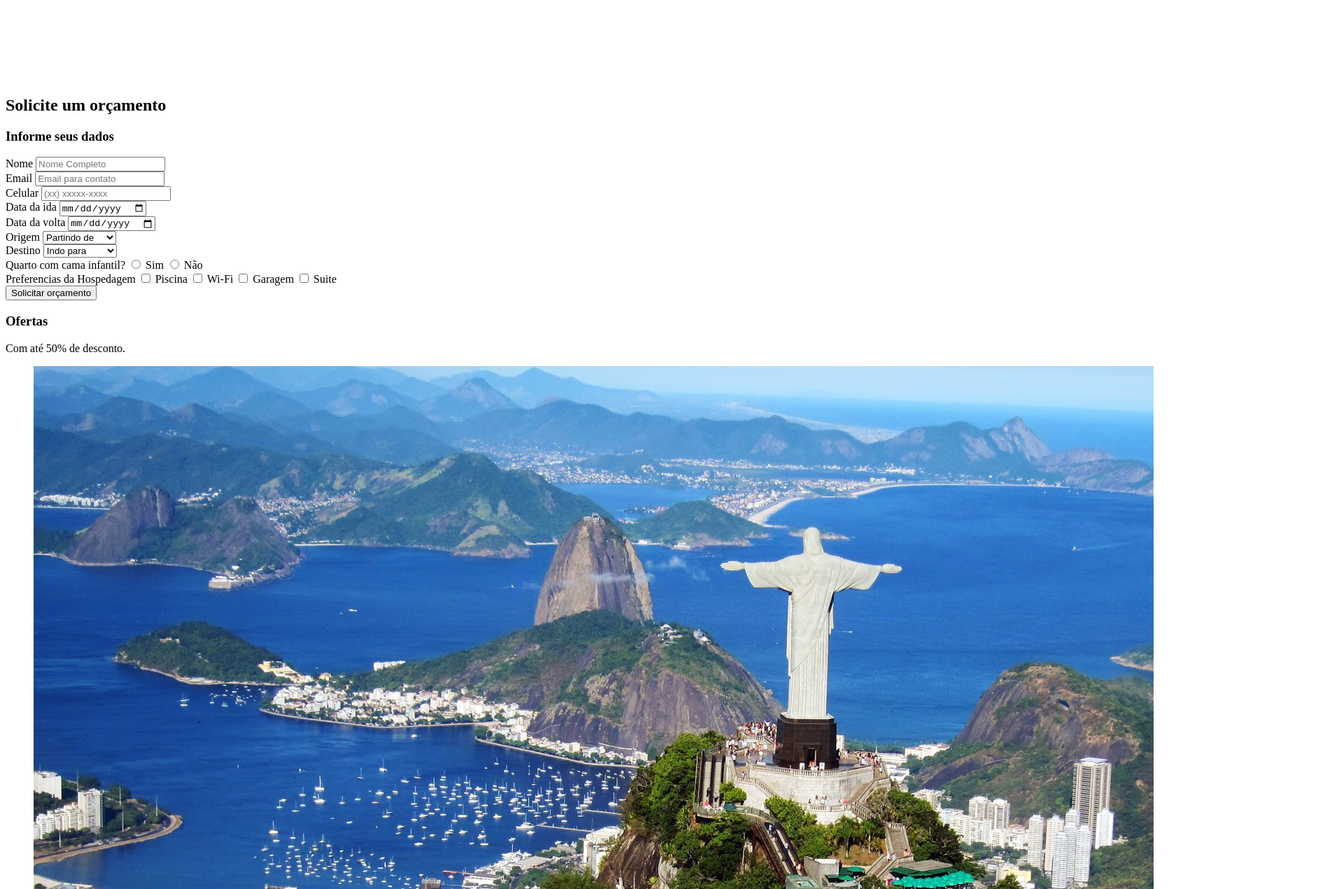
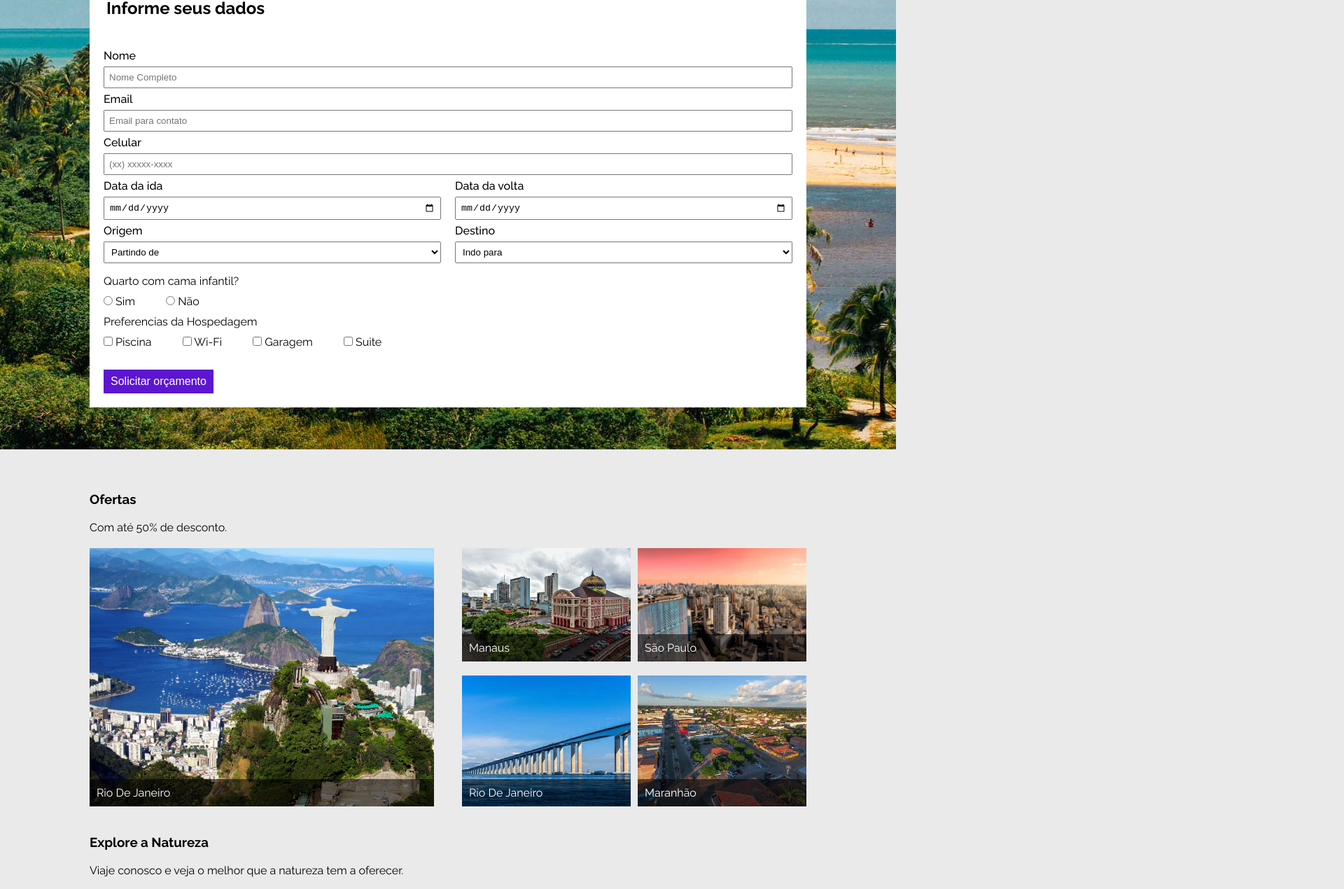
Before and after one commit to EduardoRRMalaquias/Formlario-agencia-viagem, a plain HTML site: page index.html in a window 1280 px wide. Shown: the part 179-1449 px from the top of the page at 70% size, 1920 px wide, since content can reach past the window. Drawn offline with Linux system fonts and the light colour scheme.

Commit message:
stylizacao

```diff
--- /dev/null
+++ b/css/artigos.css
@@ -0,0 +1,75 @@
+@charset "UTF-8";
+
+:root {
+  --cor-primaria: #5d15d1;
+  --cinza-claro-fundo: #eaeaea;
+}
+
+article {
+  padding: 20px;
+}
+
+.artigo {
+  margin: 40px auto;
+  display: flex;
+  flex-direction: column;
+  gap: 20px;
+}
+
+.galeria {
+  display: flex;
+  gap: 40px;
+  align-items: stretch;
+  justify-content: center;
+  flex-wrap: wrap;
+}
+
+.galeria-item {
+  flex: 1 1 360px;
+}
+
+.galeria-item img,
+figure img {
+  display: block;
+  width: 100%;
+  height: 100%;
+  object-fit: cover;
+}
+
+.galeria-interna {
+  display: grid;
+  grid-template-columns: 1fr 1fr;
+  gap: 20px 10px;
+}
+
+figure {
+  position: relative;
+  height: 100%;
+}
+
+figure figcaption {
+  width: 100%;
+  padding: 10px;
+  background-color: #0000008d;
+  position: absolute;
+  bottom: 0;
+  color: white;
+}
+
+.local-descricao {
+  background-color: white;
+  padding: 20px;
+  display: flex;
+  flex-direction: column-reverse;
+  gap: 10px;
+}
+
+.local-item {
+  height: 100%;
+}
+
+@media screen and (max-width: 540px) {
+  .galeria-interna {
+    grid-template-columns: 250px;
+  }
+}
--- /dev/null
+++ b/css/footer.css
@@ -0,0 +1,43 @@
+@charset "UTF-8";
+
+:root {
+  --cor-primaria: #5d15d1;
+  --cinza-claro-fundo: #eaeaea;
+}
+
+footer {
+  background-color: var(--cor-primaria);
+  padding: 40px 20px;
+}
+
+.container-footer {
+  display: flex;
+  justify-content: space-between;
+  flex-wrap: wrap;
+  gap: 60px;
+}
+
+.container-footer h3 {
+  color: white;
+  margin-bottom: 20px;
+}
+
+.footer-list {
+  list-style-type: none;
+  display: flex;
+  flex-direction: column;
+  justify-content: center;
+  gap: 20px;
+}
+
+.footer-list li a {
+  display: flex;
+  align-items: center;
+  text-decoration: none;
+  color: white;
+  gap: 20px;
+}
+
+.footer-list li a img {
+  width: 20px;
+}
--- /dev/null
+++ b/css/formulario.css
@@ -0,0 +1,113 @@
+@charset "UTF-8";
+
+:root {
+  --cor-primaria: #5d15d1;
+  --cinza-claro-fundo: #eaeaea;
+}
+
+main {
+  background: url(../img/bahia.jpg);
+  background-position: center;
+  background-size: cover;
+  background-repeat: no-repeat;
+  padding: 60px 20px;
+}
+
+.form-container {
+  background-color: white;
+}
+
+form {
+  padding: 20px;
+}
+
+.form-container-titulo {
+  width: 100%;
+  height: 40px;
+  display: flex;
+  align-items: center;
+  justify-content: center;
+  gap: 10px;
+  background-color: var(--cor-primaria);
+}
+
+.form-container-titulo span {
+  font-size: 1rem;
+  font-weight: bolder;
+  color: white;
+}
+
+.form-container-titulo img {
+  height: 24px;
+  transform: rotate(-45deg);
+}
+
+.form-container h3 {
+  font-size: 1.5rem;
+  font-weight: 700;
+  margin: 24px;
+}
+
+.text-form {
+  font-weight: 500;
+  flex-grow: 1;
+}
+
+.text-form input,
+.text-form select {
+  display: block;
+  width: 100%;
+  padding: 6px;
+  margin: 6px 0;
+}
+
+.form-group {
+  display: flex;
+  gap: 20px;
+}
+
+.check-form {
+  margin: 10px 0;
+}
+
+.check-form > label {
+  display: block;
+  margin: 10px 0;
+}
+
+.check-form span {
+  margin-right: 40px;
+}
+
+.btn {
+  background-color: var(--cor-primaria);
+  padding: 8px 10px;
+  margin-top: 20px;
+  font-size: 1rem;
+  font-weight: 400;
+  color: white;
+  border: none;
+  cursor: pointer;
+}
+
+.btn:hover {
+  background-color: #4200ad;
+}
+
+@media screen and (max-width: 768px) {
+  .btn {
+    width: 100%;
+  }
+}
+
+@media screen and (max-width: 540px) {
+  .form-group {
+    flex-direction: column;
+    gap: 0;
+  }
+
+  .check {
+    display: block;
+    padding: 10px 0;
+  }
+}
--- /dev/null
+++ b/css/global.css
@@ -0,0 +1,29 @@
+@charset "UTF-8";
+
+:root {
+  --cor-primaria: #5d15d1;
+  --cinza-claro-fundo: #eaeaea;
+}
+
+* {
+  margin: 0;
+  padding: 0;
+  box-sizing: border-box;
+}
+
+body {
+  background-color: var(--cinza-claro-fundo);
+  font-family: "Raleway", sans-serif;
+}
+
+.container {
+  width: 100%;
+  max-width: 1024px;
+  margin: auto;
+}
+
+@media screen and (min-width: 514px) and (max-width: 768px) {
+  .container {
+    width: 90%;
+  }
+}
--- /dev/null
+++ b/css/header.css
@@ -0,0 +1,31 @@
+@charset "UTF-8";
+
+:root {
+  --cor-primaria: #5d15d1;
+  --cinza-claro-fundo: #eaeaea;
+}
+
+header {
+  background-color: white;
+  width: 100%;
+  display: flex;
+  justify-content: flex-start;
+  padding: 10px 0;
+}
+
+.logo {
+  display: flex;
+  align-items: center;
+  gap: 10px;
+  text-decoration: none;
+  color: var(--cor-primaria);
+}
+
+.logo img {
+  width: 32px;
+  height: 32px;
+}
+
+.logo h1 {
+  font-size: 1.5rem;
+}
--- /dev/null
+++ b/css/style.css
@@ -0,0 +1,7 @@
+@charset "UTF-8";
+
+@import "global.css";
+@import "header.css";
+@import "formulario.css";
+@import "artigos.css";
+@import "footer.css";
--- a/index.html
+++ b/index.html
@@ -5,57 +5,63 @@
   <meta charset="UTF-8">
   <meta name="viewport" content="width=device-width, initial-scale=1.0">
   <title>Agência de Viagens</title>
+  <meta name="description" content="Viagens para todos os melhores pontos turisticos do brasil é com a nossa agencia de viagens">
   <meta name="description" content="Invista agora no seu lazer de forma barata com nossa agencia de Viagens">
-  <link rel="stylesheet" href="style.css">
+  <link rel="preconnect" href="https://fonts.googleapis.com">
+  <link rel="preconnect" href="https://fonts.gstatic.com" crossorigin>
+  <link href="https://fonts.googleapis.com/css2?family=Raleway:ital,wght@0,100..900;1,100..900&display=swap" rel="stylesheet">
+  <link rel="stylesheet" href="css/style.css">
 </head>
 
 <body>
-  <haeder>
+  <header>
     <div class="container">
-      <a href="index.html">
+      <a href="index.html" class="logo">
         <img src="img/local-logo.png" alt="Agência de Viagens">
         <h1>Agência de Viagens</h1>
       </a>
     </div>
-  </haeder>
+  </header>
 
   <main>
-    <section class="container">
-      <div>
+    <section class="container form-container">
+      <div class="form-container-titulo">
         <img src="img/aviao.png" alt="">
-        <h2>Solicite um orçamento</h2>
+        <span>Solicite um orçamento</span>
       </div>
       <h3>Informe seus dados</h3>
       <form method="post" action="https://www.devmedia.com.br/codigos/missao/front-end/agencia-de-viagens/">
-        <div>
+        <div class="text-form">
           <label for="nome">Nome</label>
           <input type="text" id="nome" name="nome" placeholder="Nome Completo" required>
         </div>
-        <div>
+        <div class="text-form">
           <label for="email">Email</label>
           <input type="email" id="email" name="email" placeholder="Email para contato" required>
         </div>
-        <div>
+        <div class="text-form">
           <label for="telefone">Celular</label>
           <input type="tel" id="telefone" name="telefone" placeholder="(xx) xxxxx-xxxx" required>
         </div>
-        <div>
-          <div>
+        <div class="form-group">
+          <div class="text-form">
             <label for="data-ida">Data da ida</label>
             <input type="date" id="data-ida" name="data-ida" required>
           </div>
-          <div>
+          <div class="text-form">
             <label for="data-volta">Data da volta</label>
             <input type="date" id="data-volta" name="data-volta" required>
           </div>
-          <div>
+        </div>
+        <div class="form-group">
+          <div class="text-form">
             <label for="origem">Origem</label>
             <select name="origem" id="origem" required>
               <option value="" selected>Partindo de</option>
               <option value="ES">Espirito Santo</option>
             </select>
           </div>
-          <div>
+          <div class="text-form">
             <label for="destino">Destino</label>
             <select name="destino" id="destino" required>
               <option value="" selected>Indo para</option>
@@ -63,32 +69,32 @@
             </select>
           </div>
         </div>
-        <div>
+        <div class="check-form">
           <label for="">Quarto com cama infantil?</label>
-          <span>
+          <span class="check">
             <input type="radio" name="cama-infantil" id="cama-infantil-sim" required>
             <label for="cama-infantil-sim">Sim</label>
           </span>
-          <span>
+          <span class="check">
             <input type="radio" name="cama-infantil" id="cama-infantil-não">
             <label for="cama-infantil-não">Não</label>
           </span>
         </div>
-        <div>
+        <div class="check-form">
           <label for="">Preferencias da Hospedagem</label>
-          <span>
+          <span class="check">
             <input type="checkbox" id="piscina" name="preferencias[]">
             <label for="piscina">Piscina</label>
           </span>
-          <span>
+          <span class="check">
             <input type="checkbox" id="wifi" name="preferencias[]">
             <label for="wifi">Wi-Fi</label>
           </span>
-          <span>
+          <span class="check">
             <input type="checkbox" id="garagem" name="preferencias[]">
             <label for="garagem">Garagem</label>
           </span>
-          <span>
+          <span class="check">
             <input type="checkbox" id="suite" name="preferencias[]">
             <label for="suite">Suite</label>
           </span>
@@ -98,16 +104,15 @@
     </section>
   </main>
   <article>
-    <section class="container">
+    <section class="container artigo">
       <h3>Ofertas</h3>
       <p>Com até 50% de desconto.</p>
-      <div>
-        <figure>
+      <div class="galeria">
+        <figure class="galeria-item">
           <img src="img/rio.jpg" alt="">
           <figcaption>Rio De Janeiro</figcaption>
         </figure>
-      </div>
-      <div>
+        <div class="galeria-item galeria-interna">
           <figure>
             <img src="img/manaus.jpg" alt="">
             <figcaption>Manaus</figcaption>
@@ -125,30 +130,36 @@
             <figcaption>Maranhão</figcaption>
           </figure>
         </div>
+      </div>
     </section>
-    <section class="container">
+    <section class="container artigo">
       <h3>Explore a Natureza</h3>
-      <p>Viaje conosco e veja o melhor que a natureza tem a oferecer.
-      <p>
-      <div>
+      <p>Viaje conosco e veja o melhor que a natureza tem a oferecer.</p>
+      <div class="galeria">
+        <div class="galeria-item local-item">
           <img src="img/lencol.jpg" alt="">
+          <div class="local-descricao">
             <h4>Lençois Maranhenses, Brasil</h4>
             <span>Ida e volta a partir de R$79</span>
           </div>
-      <div>
+        </div>
+        <div class="galeria-item local-item">
           <img src="img/goias.jpg" alt="">
+          <div class="local-descricao">
             <h4>Cachoeira Santa Bárbara, Brasil</h4>
             <span>Ida e volta a partir de R$139</span>
+          </div>
+        </div>
       </div>
     </section>
   </article>
   <footer>
-    <div class="container">
+    <div class="container container-footer">
       <div>
         <h3>Contato</h3>
-        <ul>
+        <ul class="footer-list">
           <li><a href=""><img src="img/local.png" alt="">Rio de Janeiro, RJ</a></li>
-          <li><a href="tel:+552199999-9999"><img src="" alt=""><img src="img/telefone.png" alt="">Telefone: (21) 9999-9999
+          <li><a href="tel:+552199999-9999"><img src="img/telefone.png" alt="">Telefone: (21) 9999-9999
             </a></li>
           <li><a href="mailto:contato@agencia.com.br"><img src="img/email.png" alt="">Email: contato@agencia.com.br
             </a></li>
@@ -156,9 +167,9 @@
       </div>
       <div>
         <h3>Nossas Redes Sociais</h3>
-        <ul>
+        <ul class="footer-list">
           <li><a href=""><img src="img/fb.png" alt="">/AgenciaDeViagem</a></li>
-          <li><a href=""><img src="" alt=""><img src="img/ig.png" alt="">@AgenciaDeViagem</a></li>
+          <li><a href=""><img src="img/ig.png" alt="">@AgenciaDeViagem</a></li>
           <li><a href=""><img src="img/tt.png" alt="">@AgenciaDeViagem</a></li>
         </ul>
       </div>
```
Lines whose indentation alone changed are shown as unchanged.
